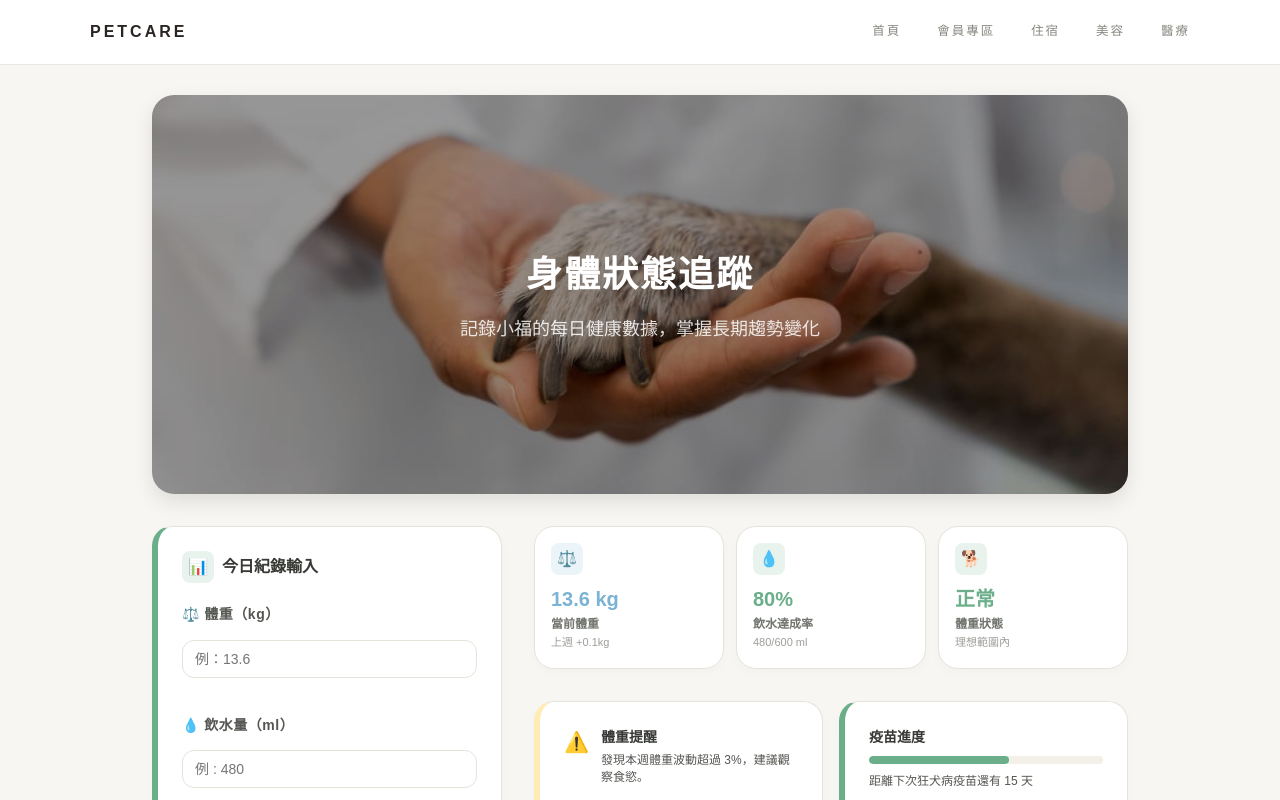
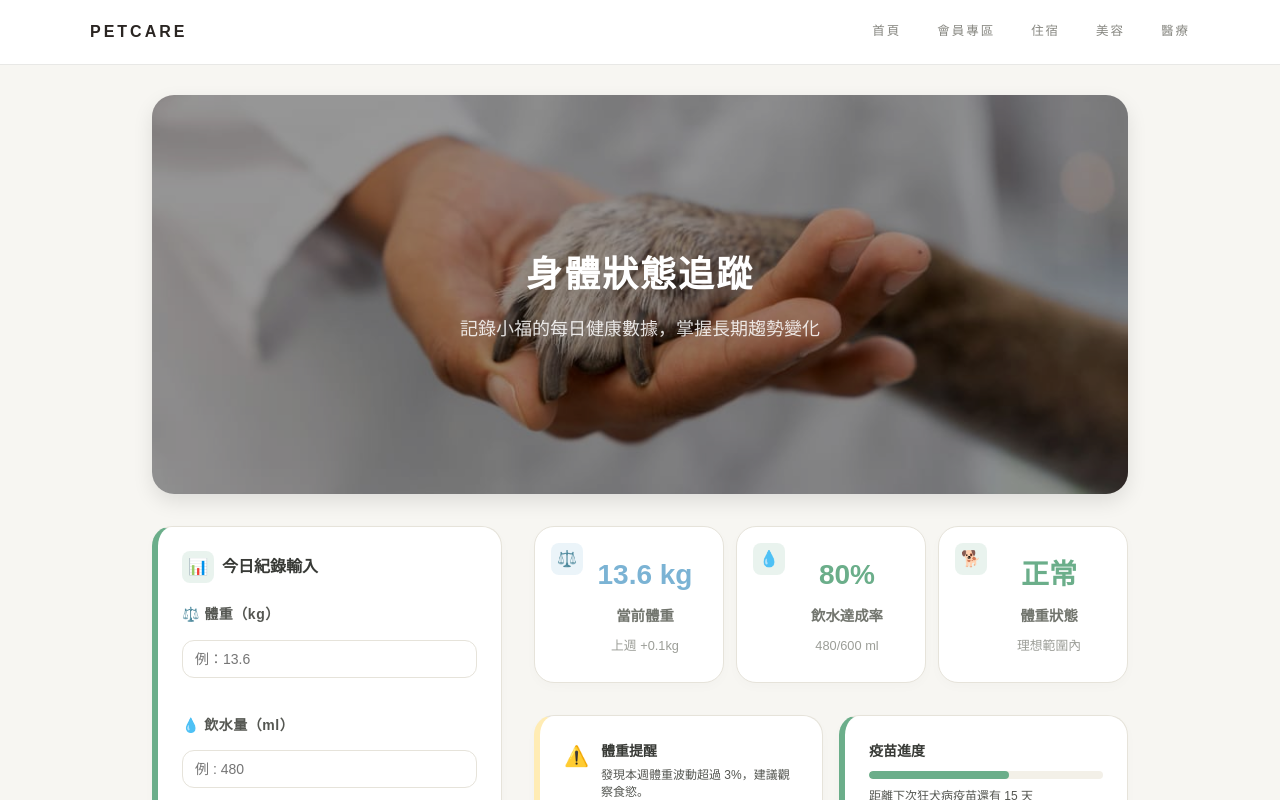
Before and after one commit to dh1115w/vue-petproject, a Vue app: page /medical/healthtracking in a window 1280 px wide. Shown: the top 800 px of the page. Built offline with nearby package versions, Linux system fonts and the light colour scheme.

Commit message:
調整medical-health-tracking.css左側上方三張小卡的字體大小樣式

```diff
--- a/src/css/medical/medical-health-tracking.css
+++ b/src/css/medical/medical-health-tracking.css
@@ -329,14 +329,20 @@
   gap: 0.75rem;
 }
 
+/* 卡片容器：改用 Flex 排版來做大區塊分割 */
 .summary-item-card {
   padding: 1rem !important;
+  display: flex !important;
+  flex-direction: column !important; /* 讓內部元素由上往下排 */
+  position: relative; /* 讓圖示定位更安全 */
 }
 
+/* 頂部圖示容器：保留原本的大小，多餘的 trend 標籤在此不影響排版 */
 .summary-card-top {
   display: flex;
   align-items: center;
   justify-content: space-between;
+  width: 100%;
   margin-bottom: 0.5rem;
 }
 
@@ -349,20 +355,36 @@
   justify-content: center;
 }
 
+/* 關鍵：透過 margin 調整，讓文字在右側剩餘的區塊中水平置中 */
+.summary-value,
+.summary-label,
+.summary-subtext {
+  width: calc(100% - 32px); /* 扣除左側圖示寬度，讓文字容器寬度等於右側區塊 */
+  margin-left: auto; /* 關鍵：將整個文字容器推到最右側 */
+  text-align: center; /* 關鍵：讓文字在右側區塊內完美置中 */
+}
+
+/* 各別文字的字體與間距設定 */
 .summary-value {
-  font-size: 1.25rem;
+  font-size: 1.75rem;
   font-weight: 800;
+  line-height: 1.2;
+  transform: translateY(-25px); /* 數值負越多，字就越往上移動 */
 }
 
 .summary-label {
-  font-size: 0.75rem;
+  font-size: 0.9rem;
   font-weight: 700;
   color: #72756e;
+  margin-top: 4px; /* 微調與上方數字的間距 */
+  transform: translateY(-16px); /* 數值負越多，字就越往上移動 */
 }
 
 .summary-subtext {
-  font-size: 0.6875rem;
+  font-size: 0.8rem;
   color: #9c9e98;
+  margin-top: 2px; /* 微調與上方標題的間距 */
+  transform: translateY(-10px); /* 數值負越多，字就越往上移動 */
 }
 
 /* ==========================================================================
```
